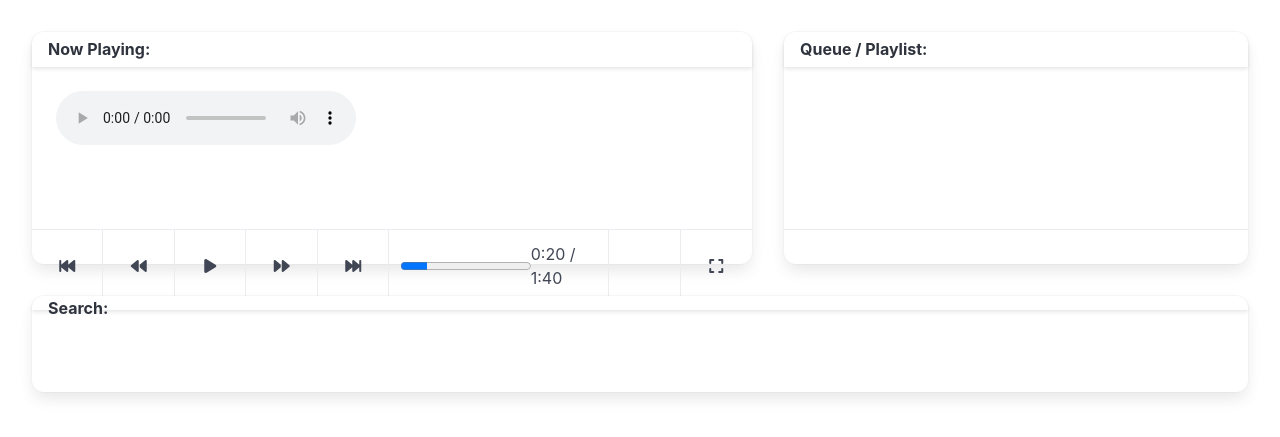
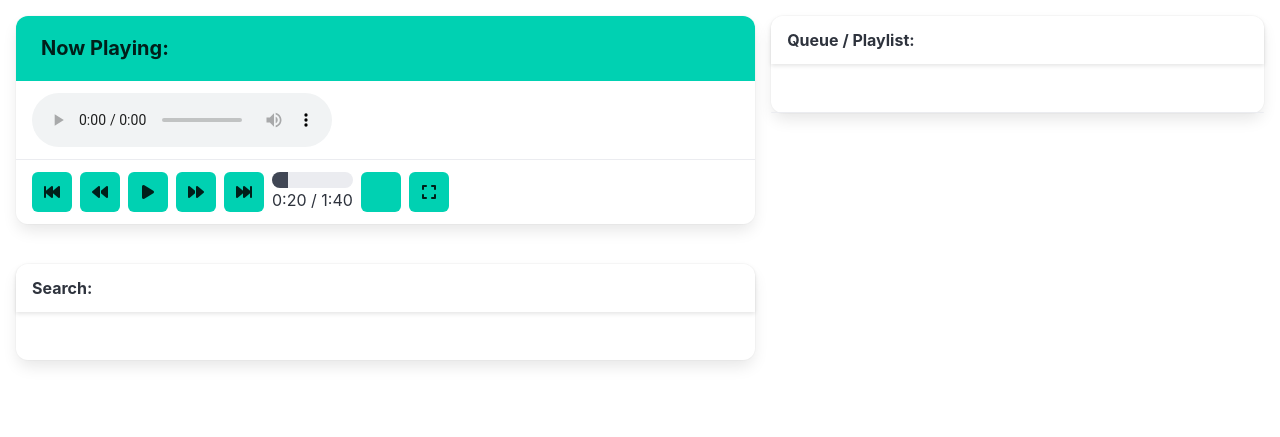
Before and after one commit to jocassid/H5Media, a Django app: template h5media/templates/home.html in a window 1280 px wide. Shown: the part 52-489 px from the top of the page. Run offline with Django 5.2, Linux system fonts and the light colour scheme; the template is opened without the code that fills it: most values are stand-ins (such as "Sample title", 1, 10 or a date in 2020).

```diff
--- a/h5media/models.py
+++ b/h5media/models.py
@@ -125,6 +125,7 @@ class QueueItem(BaseModel):
     profile = ForeignKey(
         Profile,
         on_delete=CASCADE,
+        related_name='queue',
     )
 
     order = IntegerField(
--- a/h5media/static/h5media/h5media.css
+++ b/h5media/static/h5media/h5media.css
@@ -9,68 +9,25 @@
         }
 
         & > main{
-            & > div.login-container{
-                display: flex;
-                align-items: center;
-                justify-content: center;
-                padding-top: 2rem;
-            }
+            & div.home{
 
-            & > div.home{
                 display: grid;
-                grid-template-columns: 60% 40%;
+                grid-template-columns: 3fr 2fr;
+                padding: 1rem;
+                column-gap: 1rem;
+                row-gap: 1rem;
 
-                & div.card{
-                    height: 100%;
-                    & > header.card-header{
-                        height: 15%;
-                    }
-                }
-
-                & > div.home-now-playing,
-                & > div.home-queue,
-                & > div.home-search{
-                    & > div.card{
-
-                    }
-                }
-
-                & > div.home-now-playing, & > div.home-queue{
-                    min-height: 35vh;
-                    max-height: 60vh;
-                    padding-top: 2rem;
-                    padding-bottom: 1rem;
-                    & > div.card{
-                        & > div.card-content{ height: 70%; }
-                        & > footer.card-footer{ height: 15%; }
-                    }
-                }
-
-                & > div.home-now-playing{
-                    padding-left: 2rem;
-                    padding-right: 1rem;
-                    & > div.card{
-                         & > footer.card-footer{
-                             display: grid;
-                             grid-template-columns: repeat(5, 1fr) 2fr 1fr 1fr;
-                         }
-                     }
-                }
-
-                & > div.home-queue{
-                    padding-left: 1rem;
-                    padding-right: 2rem;
-                }
-
-                & > div.home-search{
-                    grid-column: 1 / 3;
-                    padding: 1rem 2rem 2rem 2rem;
-                    & > div.card{
-                        & > div.card-content{ height: 85%; }
+                & #now-playing-panel{
+                    & #now-playing-controls{
+                        display: flex;
+                        flex-direction: row;
+                        gap: 0.5rem;
                     }
                 }
 
             }
+
+
         }
     }
 
--- a/h5media/templates/home.html
+++ b/h5media/templates/home.html
@@ -11,56 +11,54 @@ CONTEXT VARIABLES
 
 <div class="home">
 
-  <div class="home-now-playing">
-    <div class="card">
-      <header class="card-header">
-        <p class="card-header-title">Now Playing:</p>
-      </header>
-      <div class="card-content">
+  <article id="now-playing-panel" class="panel is-primary ">
+    <p class="panel-heading">Now Playing:</p>
+    <div class="panel-block">
       <audio controls></audio>
     </div>
-      <footer class="card-footer">
-        <button class="card-footer-item">
+    <div id="now-playing-controls" class="panel-block">
+      <button class="button is-primary">
         <span class="icon">
           <i class="fa-solid fa-backward-fast"></i>
         </span>
       </button>
-        <button class="card-footer-item">
+      <button class="button is-primary">
         <span class="icon">
           <i class="fa-solid fa-backward"></i>
         </span>
       </button>
-        <button class="card-footer-item">
+      <button class="button is-primary">
         <span class="icon">
           <i class="fa-solid fa-play"></i>
         </span>
       </button>
-        <button class="card-footer-item">
+      <button class="button is-primary">
         <span class="icon">
           <i class="fa-solid fa-forward"></i>
         </span>
       </button>
-        <button class="card-footer-item">
+      <button class="button is-primary">
         <span class="icon">
           <i class="fa-solid fa-forward-fast"></i>
         </span>
       </button>
-        <div class="card-footer-item">
-          <progress value="20" max="100"></progress> 0:20 / 1:40
+      <div id="now-playing-progress">
+        <progress class="progress" value="20" max="100"></progress> 0:20 / 1:40
       </div>
-        <button class="card-footer-item">
+      <button class="button is-primary">
         <span class="icon">
           <i class="fa-solid fa-volume"></i>
         </span>
       </button>
-        <button class="card-footer-item">
+      <button class="button is-primary">
         <span class="icon">
           <i class="fa-solid fa-expand"></i>
         </span>
       </button>
-      </footer>
     </div>
-  </div>
+  </article>
+
+
 
   <div class="home-queue">
     <div class="card">
--- a/h5media/views.py
+++ b/h5media/views.py
@@ -132,7 +132,7 @@ class HomeView(PageView):
 
         profile = self.get_profile(self.request)
         if profile:
-            queue = profile.queue or []
+            queue = profile.queue.order_by('order') or []
         else:
             queue = []
 
--- a/mobile/views.py
+++ b/mobile/views.py
@@ -16,7 +16,7 @@ class HomeView(PageView):
 
         profile = self.get_profile(self.request)
         if profile:
-            queue = profile.queue or []
+            queue = profile.queue.order_by('order') or []
         else:
             queue = []
 
```
Also changed, not shown: Agents.md (added, +1 -0 lines). Lines whose indentation alone changed are shown as unchanged.
